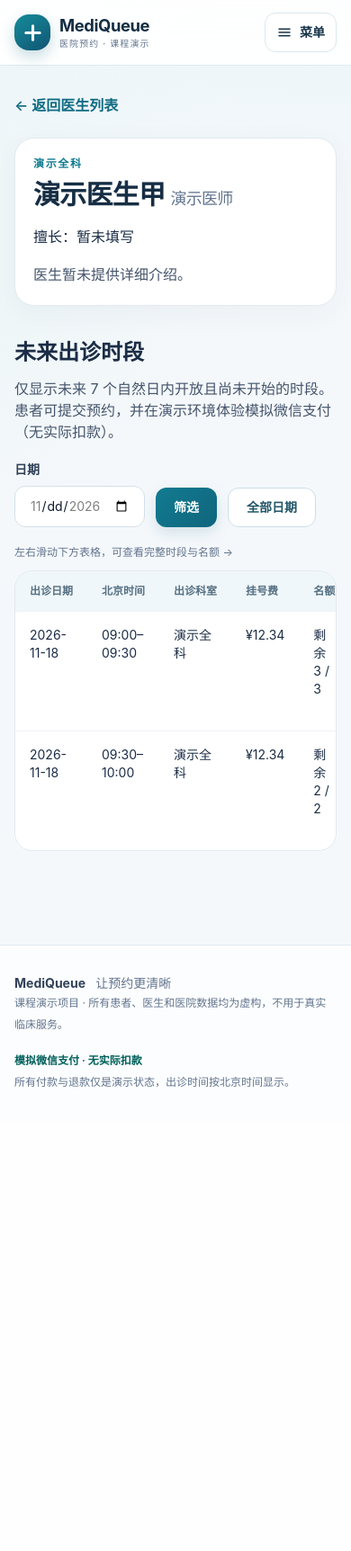
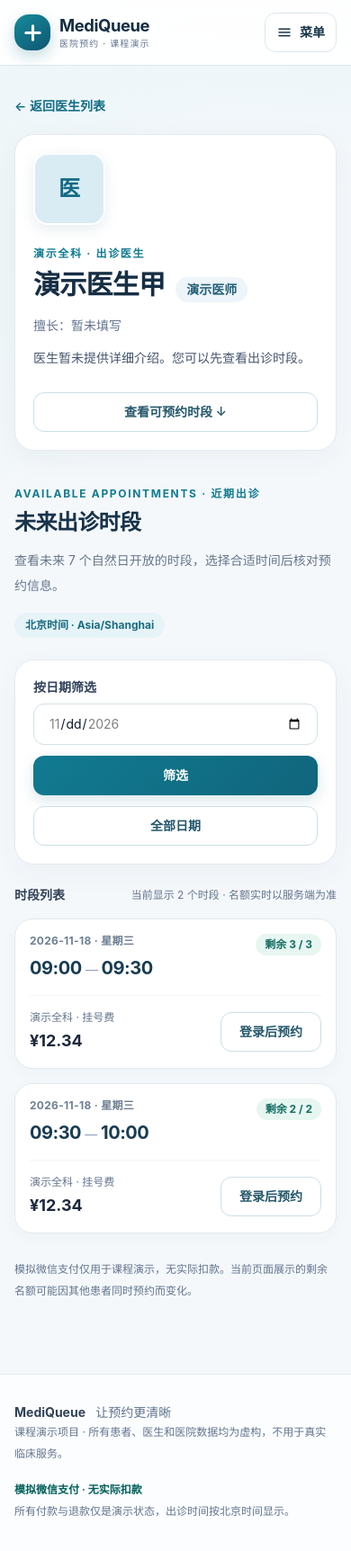
Before and after one commit to SynapseOperator/MediQueue, a Laravel app: page /doctors/1 in a window 390 px wide. Shown: the whole page at 90% size. Before the commit the page ends 1208 px from the top, so only its background shows below. Run offline with Laravel 12, Linux system fonts and the light colour scheme; data comes from the database, SQL or seed files in the repository; style sheets or scripts are compiled from the project's sources; parts of the project's set-up code (start-up, migrations or seed data) failed here and were passed over.

Commit message:
style: replace scroll-heavy booking table with mobile-first time slot cards

```diff
--- a/resources/views/hospital/doctor.blade.php
+++ b/resources/views/hospital/doctor.blade.php
@@ -1,26 +1,99 @@
 @extends('layouts.app')
 @section('title', $doctor->full_name)
 @section('content')
-    <a class="text-link" href="{{ route('doctors.index') }}">← 返回医生列表</a>
-    <section class="panel mt-6"><p class="eyebrow">{{ $doctor->department_name }}</p><h1 class="page-title mt-2">{{ $doctor->full_name }} <span class="text-lg font-normal text-slate-500">{{ $doctor->title }}</span></h1><p class="mt-4 font-medium">擅长：{{ $doctor->specialty ?: '暂未填写' }}</p><p class="mt-4 whitespace-pre-line leading-7 text-slate-600">{{ $doctor->introduction ?: '医生暂未提供详细介绍。' }}</p></section>
-    <section class="mt-9">
-        <h2 class="text-2xl font-semibold">未来出诊时段</h2><p class="mt-3 text-slate-600">仅显示未来 {{ config('mediqueue.availability_days') }} 个自然日内开放且尚未开始的时段。患者可提交预约，并在演示环境体验模拟微信支付（无实际扣款）。</p>
-        <form method="GET" class="mt-5 flex flex-wrap items-end gap-3">
-            <label class="field">日期<input type="date" name="date" value="{{ request('date') }}" min="{{ $today->toDateString() }}" max="{{ $lastDay->toDateString() }}"></label><button class="btn" type="submit">筛选</button><a class="btn-secondary" href="{{ route('doctors.show', $doctor->id) }}">全部日期</a>
+    <a class="text-link text-sm" href="{{ route('doctors.index') }}">← 返回医生列表</a>
+
+    <section class="panel mt-5">
+        <div class="flex flex-col gap-6 sm:flex-row sm:items-start">
+            <div class="doctor-avatar doctor-avatar--large" aria-hidden="true">医</div>
+            <div class="min-w-0 flex-1">
+                <p class="eyebrow">{{ $doctor->department_name }} · 出诊医生</p>
+                <div class="mt-2 flex flex-wrap items-baseline gap-3">
+                    <h1 class="page-title">{{ $doctor->full_name }}</h1>
+                    <span class="rounded-full bg-[#edf5fa] px-3 py-1 text-sm font-semibold text-[#245f76]">{{ $doctor->title }}</span>
+                </div>
+                @if($doctor->specialty)
+                    <p class="mt-4 text-sm font-semibold text-slate-700">擅长：{{ $doctor->specialty }}</p>
+                @else
+                    <p class="mt-4 text-sm text-slate-500">擅长：暂未填写</p>
+                @endif
+                <p class="mt-3 whitespace-pre-line text-sm leading-7 text-slate-600">{{ $doctor->introduction ?: '医生暂未提供详细介绍。您可以先查看出诊时段。' }}</p>
+            </div>
+            <a class="btn-secondary shrink-0" href="#available-slots">查看可预约时段 ↓</a>
+        </div>
+    </section>
+
+    <section id="available-slots" class="mt-10 scroll-mt-28">
+        <div class="flex flex-wrap items-end justify-between gap-4">
+            <div>
+                <p class="eyebrow">AVAILABLE APPOINTMENTS · 近期出诊</p>
+                <h2 class="section-title mt-2">未来出诊时段</h2>
+                <p class="page-intro">查看未来 {{ config('mediqueue.availability_days') }} 个自然日开放的时段，选择合适时间后核对预约信息。</p>
+            </div>
+            <span class="rounded-full bg-[#e7f4f7] px-3 py-1.5 text-xs font-bold text-[#196c80]">北京时间 · Asia/Shanghai</span>
+        </div>
+
+        <form method="GET" class="panel mt-6 flex flex-wrap items-end gap-3">
+            <label class="field w-full flex-1 sm:w-auto sm:min-w-52">按日期筛选
+                <input type="date" name="date" value="{{ request('date') }}" min="{{ $today->toDateString() }}" max="{{ $lastDay->toDateString() }}">
+            </label>
+            <button class="btn w-full sm:w-auto" type="submit">筛选</button>
+            <a class="btn-secondary w-full sm:w-auto" href="{{ route('doctors.show', $doctor->id) }}">全部日期</a>
         </form>
-        <p class="mt-5 text-xs text-slate-500 sm:hidden">左右滑动下方表格，可查看完整时段与名额 →</p>
-        <div class="table-wrap mt-3" tabindex="0" role="region" aria-label="出诊时段，可横向滚动"><table><thead><tr><th>出诊日期</th><th>北京时间</th><th>出诊科室</th><th>挂号费</th><th>名额</th><th>预约</th></tr></thead><tbody>
+
+        <div class="mt-6 flex flex-wrap items-center justify-between gap-2">
+            <h3 class="text-sm font-bold text-slate-700">时段列表</h3>
+            <p class="text-xs text-slate-500">当前显示 {{ $slots->count() }} 个时段 · 名额实时以服务端为准</p>
+        </div>
+        <div class="mt-4 grid gap-4 sm:grid-cols-2 xl:grid-cols-3">
             @forelse($slots as $slot)
-                <tr><td>{{ $slot->work_date }}</td><td>{{ \Carbon\CarbonImmutable::parse($slot->starts_at, 'UTC')->setTimezone(config('mediqueue.hospital_timezone'))->format('H:i') }}–{{ \Carbon\CarbonImmutable::parse($slot->ends_at, 'UTC')->setTimezone(config('mediqueue.hospital_timezone'))->format('H:i') }}</td><td>{{ $slot->department_name }}</td><td>¥{{ $slot->fee_amount }}</td><td>{{ $slot->capacity - $slot->occupied_count > 0 ? '剩余 '.($slot->capacity - $slot->occupied_count).' / '.$slot->capacity : '已满' }}</td><td>
-                    @auth
-                        @if(auth()->user()->role === 'PATIENT' && $slot->capacity > $slot->occupied_count)
-                            @php($oldKey = old('request_key'))
-                            <form method="GET" action="{{ route('appointments.confirm') }}"><input type="hidden" name="slot_id" value="{{ $slot->id }}"><input type="hidden" name="request_key" value="{{ old('slot_id') == $slot->id && is_string($oldKey) && preg_match('/\A[a-zA-Z0-9_-]{16,64}\z/', $oldKey) ? $oldKey : (string) \Illuminate\Support\Str::uuid() }}"><button class="btn" type="submit">选择时段</button></form>
+                @php
+                    $remaining = max(0, $slot->capacity - $slot->occupied_count);
+                    $startTime = \Carbon\CarbonImmutable::parse($slot->starts_at, 'UTC')->setTimezone(config('mediqueue.hospital_timezone'));
+                    $endTime = \Carbon\CarbonImmutable::parse($slot->ends_at, 'UTC')->setTimezone(config('mediqueue.hospital_timezone'));
+                @endphp
+                <article class="booking-slot {{ $remaining === 0 ? 'is-full' : '' }}">
+                    <div class="flex items-start justify-between gap-2">
+                        <div>
+                            <p class="slot-date">{{ $slot->work_date }} · {{ $startTime->locale('zh_CN')->isoFormat('dddd') }}</p>
+                            <p class="slot-hour mt-2">{{ $startTime->format('H:i') }} <span class="text-sm font-normal text-slate-400">—</span> {{ $endTime->format('H:i') }}</p>
+                        </div>
+                        <span class="slot-capacity {{ $remaining === 0 ? 'is-full' : '' }}">{{ $remaining > 0 ? '剩余 '.$remaining.' / '.$slot->capacity : '已满' }}</span>
+                    </div>
+                    <div class="mt-4 flex items-center justify-between border-t border-slate-100 pt-4">
+                        <div>
+                            <p class="text-xs text-slate-500">{{ $slot->department_name }} · 挂号费</p>
+                            <p class="mt-1 text-lg font-bold text-slate-800">¥{{ $slot->fee_amount }}</p>
+                        </div>
+                        @if($remaining === 0)
+                            <span class="rounded-xl bg-slate-200 px-4 py-2 text-sm font-semibold text-slate-500">已约满</span>
+                        @else
+                            @auth
+                                @if(auth()->user()->role === 'PATIENT')
+                                    @php($oldKey = old('request_key'))
+                                    <form method="GET" action="{{ route('appointments.confirm') }}">
+                                        <input type="hidden" name="slot_id" value="{{ $slot->id }}">
+                                        <input type="hidden" name="request_key" value="{{ old('slot_id') == $slot->id && is_string($oldKey) && preg_match('/\A[a-zA-Z0-9_-]{16,64}\z/', $oldKey) ? $oldKey : (string) \Illuminate\Support\Str::uuid() }}">
+                                        <button class="btn" type="submit">选择时段 →</button>
+                                    </form>
+                                @else
+                                    <span class="hint">仅患者可预约</span>
+                                @endif
+                            @else
+                                <a class="btn-secondary" href="{{ route('login') }}">登录后预约</a>
+                            @endauth
                         @endif
-                    @else<a class="text-link" href="{{ route('login') }}">登录后预约</a>@endauth
-                </td></tr>
-            @empty<tr><td colspan="6" class="text-slate-500">暂无可展示的出诊时段，可能尚未发布、已经开始或已停诊。</td></tr>@endforelse
-        </tbody></table></div>
-        <div class="mt-6">{{ $slots->links() }}</div>
+                    </div>
+                </article>
+            @empty
+                <div class="empty-state col-span-full">
+                    <p class="text-lg font-bold text-slate-700">当前日期暂无可预约时段</p>
+                    <p class="mt-2 text-sm">可能尚未发布、已经开始或已停诊。试试其他日期或医生。</p>
+                    <a class="btn-secondary mt-5" href="{{ route('doctors.index') }}">选择其他医生</a>
+                </div>
+            @endforelse
+        </div>
+        <div class="mt-7">{{ $slots->links() }}</div>
+        <p class="mt-3 text-xs leading-6 text-slate-500">模拟微信支付仅用于课程演示，无实际扣款。当前页面展示的剩余名额可能因其他患者同时预约而变化。</p>
     </section>
 @endsection
```
